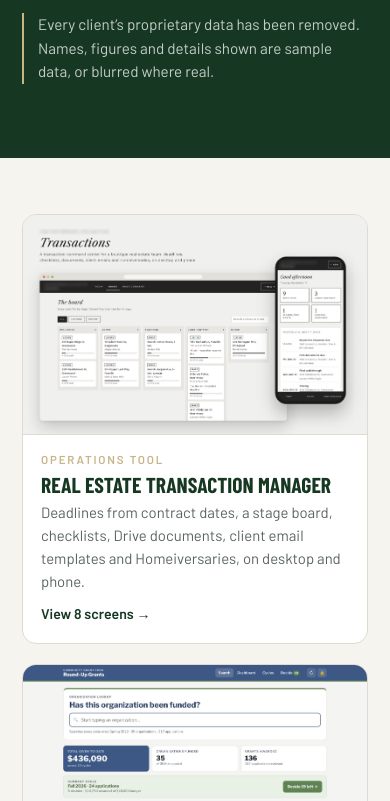
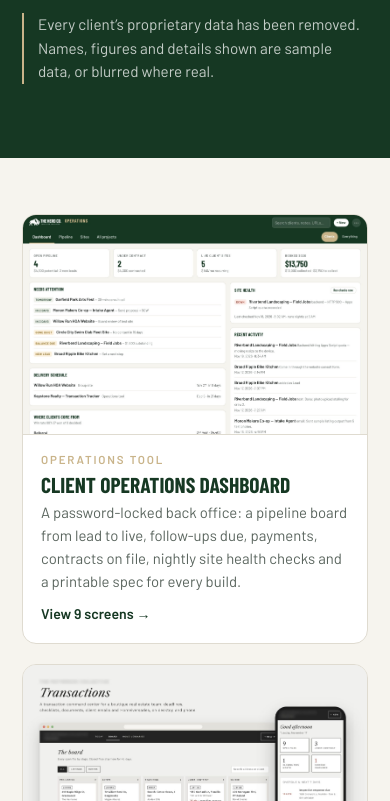
Before and after one commit to levimcneely-cmyk/herdcoindy, a plain HTML site: page portfolio.html in a window 390 px wide. Shown: the part 299-1100 px from the top of the page. Drawn offline with nearby package versions, Linux system fonts and the light colour scheme.

Commit message:
Portfolio: add client operations dashboard (sample data)
Nine screens (dashboard, pipeline, sites, project drawer, deal, architecture,
spec sheet, two phone views) captured from a demo copy of /admin running on
invented sample data only.

Co-Authored-By: Claude Opus 5.5 <noreply@anthropic.com>
Claude-Session: https://claude.ai/code/session_01TFajhqTFa8S8wtA9R7cVTJ

```diff
--- a/portfolio.html
+++ b/portfolio.html
@@ -187,6 +187,10 @@
   <section id="work" style="padding-top:56px">
     <div class="wrap">
       <div class="projects" style="margin-top:0">
+        <button class="proj" type="button" data-imgs="ops-dashboard,ops-pipeline,ops-sites,ops-project,ops-deal,ops-architecture,ops-spec,ops-phone~p,ops-phone-project~p" data-title="Client operations dashboard">
+          <span class="thumb"><img src="assets/work/ops-dashboard.jpg" alt="Client operations dashboard screenshot" loading="lazy"></span>
+          <span class="meta"><span class="kind">Operations tool</span><b>Client operations dashboard</b><span class="desc">A password-locked back office: a pipeline board from lead to live, follow-ups due, payments, contracts on file, nightly site health checks and a printable spec for every build.</span><span class="more">View 9 screens &rarr;</span></span>
+        </button>
         <button class="proj" type="button" data-imgs="transactions-cover,transactions-today,transactions-board,transactions-file,transactions-dates,transactions-email,transactions-anniversaries,transactions-phone~p" data-title="Real estate transaction manager">
           <span class="thumb"><img src="assets/work/transactions-cover.jpg" alt="Real estate transaction manager screenshot" loading="lazy"></span>
           <span class="meta"><span class="kind">Operations tool</span><b>Real estate transaction manager</b><span class="desc">Deadlines from contract dates, a stage board, checklists, Drive documents, client email templates and Homeiversaries, on desktop and phone.</span><span class="more">View 8 screens &rarr;</span></span>
```
Also changed, not shown: assets/work/ops-architecture.jpg (added), assets/work/ops-dashboard.jpg (added), assets/work/ops-deal.jpg (added), assets/work/ops-phone-project.jpg (added), assets/work/ops-phone.jpg (added), assets/work/ops-pipeline.jpg (added), assets/work/ops-project.jpg (added), assets/work/ops-sites.jpg (added), assets/work/ops-spec.jpg (added).
